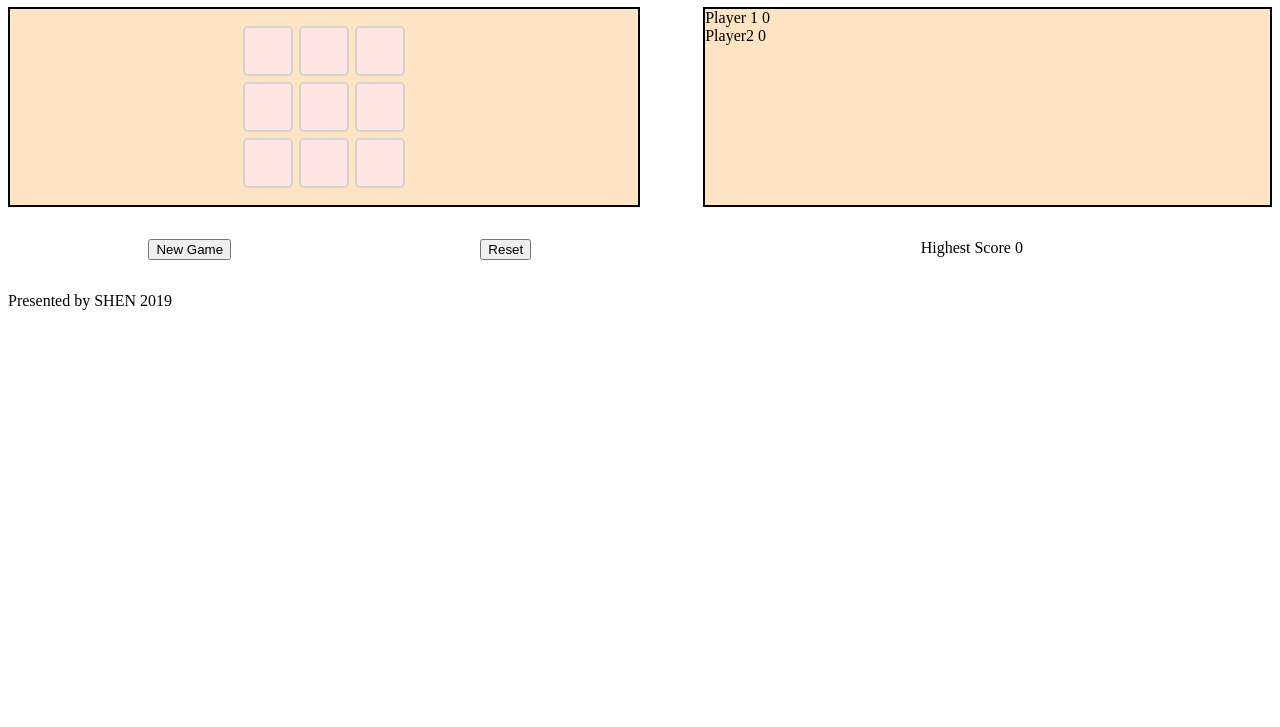
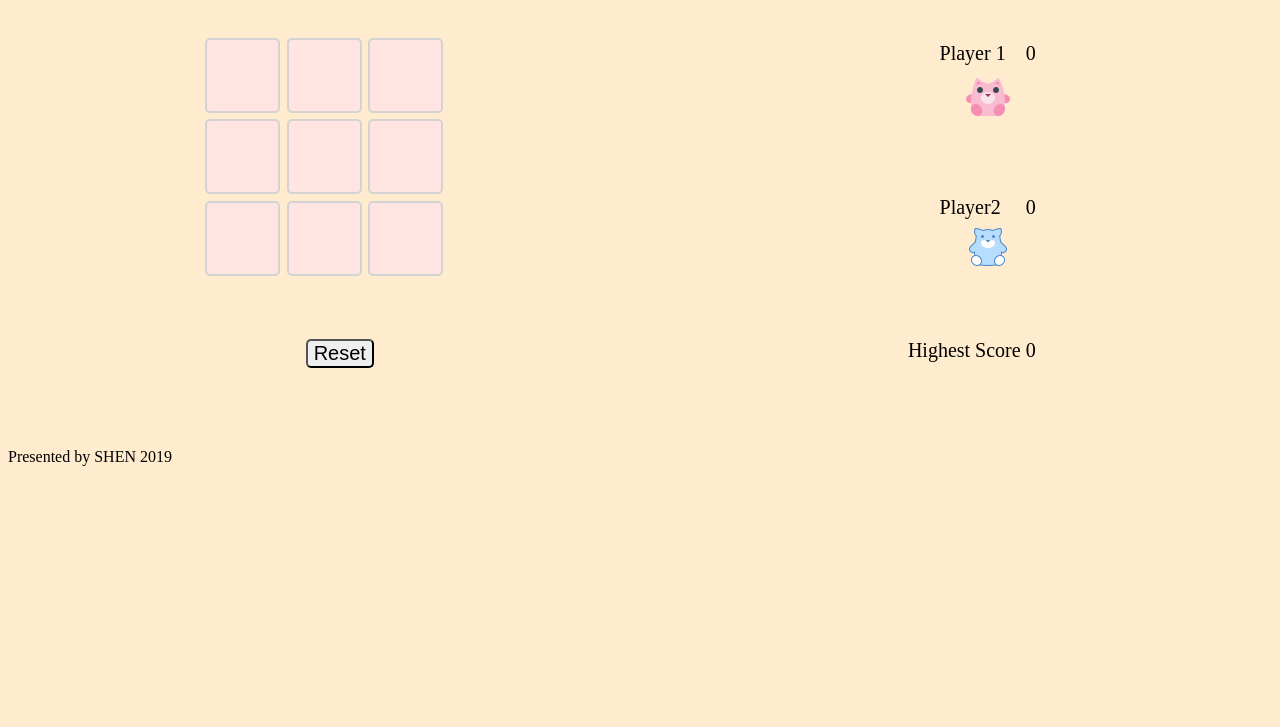
Before and after one commit to Shen-Guo/tic-tac-toe, a plain HTML site: page index.html in a window 1280 px wide. Shown: the part 73-800 px from the top of the page. Drawn offline with nearby package versions, Linux system fonts and the light colour scheme; files whose address does not match are found by name.

Commit message:
second commit

```diff
--- a/app.js
+++ b/app.js
@@ -3,9 +3,10 @@
 var elements=document.querySelectorAll('.element');
 var resetBtn=document.querySelector('.reset-btn')
 var winningCombinations=[[1,2,3],[4,5,6],[7,8,9],[1,5,9],[3,5,7],[1,4,7],[2,5,8],[3,6,9]];
+var winningMatch=[];
 var isPlayer1=true;//pink-bear
 var player1Score=0;
-var player1Score=0;
+var player2Score=0;
 var winner;
 var isWinning=false;
 
@@ -13,9 +14,13 @@ var resetGame=function(){
     elements.forEach(function(element){
         element.classList.remove('blue-bear');
         element.classList.remove('pink-bear');
-        element.classList.remove('.clicked');
+        element.classList.remove('clicked');
+        element.classList.remove('animated','shake');
         isWinning=false;
-
+        isWinning=false;
+        winner=null;
+        document.querySelector('.display-result').textContent='';
+        winningMatch=[];
     })
 
 }
@@ -28,6 +33,7 @@ var resetGame=function(){
 var handleClk=function(event){
 
     if(!isWinning){
+        if(!event.target.classList.contains('clicked')){
 
             if(isPlayer1){
                 event.target.classList.add('pink-bear');
@@ -38,6 +44,7 @@ var handleClk=function(event){
                 event.target.classList.add('blue-bear');
                 event.target.classList.add('clicked');
                 isPlayer1=true;
+            }
         }
 
         checkForWinner();
@@ -50,7 +57,7 @@ var getIdsByClassName=function(className){
     var items=document.querySelectorAll(className);
     var ids=[];
     items.forEach(function(item){
-        ids.push(Number(item.id));
+        ids.push(Number(item.dataset.id));
     })
     return ids
 }
@@ -62,6 +69,8 @@ var check=function(ids,playerName){
         win.forEach(function(num){
             if(ids.includes(num)){
                 counter++;
+
+
             }
         });
 
@@ -70,6 +79,13 @@ var check=function(ids,playerName){
             isWinning=true;
             winner=playerName;
             showWinner(winner);
+            win.forEach(function(num){
+                winningMatch.push(num);
+                highlightWiningDiv(winningMatch);
+                getHighestScore(player1Score,player2Score);
+            })
+
+
             break;
         }
 
@@ -103,11 +119,26 @@ var checkForWinner=function(){
 var checkForDraw=function(){
     if(document.querySelectorAll('.clicked').length===document.querySelectorAll('.element').length&&(!isWinning)){
         console.log('draw')
+        document.querySelector('.display-result').textContent='Draw';
+
     }
+}
+var highlightWiningDiv=function(match){
+    match.forEach(function(num){
+        for(var i=0;i<elements.length;i++){
+            if(elements[i].dataset.id==num){
+                elements[i].classList.add('animated', 'shake')
+            }
+        }
+
+
+    })
+
 }
 
 var showWinner=function(name){
     console.log('the winner is player'+name);
+    document.querySelector('.display-result').textContent='the winner is player'+name;
     if(name===1){
         player1Score++;
         document.querySelector('.player1-score').textContent=player1Score;
@@ -117,6 +148,14 @@ var showWinner=function(name){
 
     }
 }
+var getHighestScore=function(score1,score2){
+    if(score1>=score2){
+        document.querySelector('.highest-score').textContent=score1;
+    }else{
+        document.querySelector('.highest-score').textContent=score2;
+    }
+
+}
 
 elements.forEach(function(element){
     element.addEventListener('click',handleClk)
--- a/index.html
+++ b/index.html
@@ -5,6 +5,7 @@
     <meta name="viewport" content="width=device-width, initial-scale=1.0">
     <meta http-equiv="X-UA-Compatible" content="ie=edge">
     <link rel="stylesheet" href="style.css">
+    <link rel="stylesheet" href="https://cdnjs.cloudflare.com/ajax/libs/animate.css/3.7.0/animate.min.css">
     <title>Tic Tac Toe</title>
 </head>
 <body>
@@ -15,36 +16,51 @@
             <div class="element-container">
 
                 <div class="row-wrapper">
-                    <div class="element" id='1'></div>
-                    <div class="element"id='2'></div>
-                    <div class="element"id='3'></div>
+                    <div class="element" data-id='1'></div>
+                    <div class="element" data-id='2'></div>
+                    <div class="element" data-id='3'></div>
                 </div>
                 <div class="row-wrapper">
-                    <div class="element"id='4'></div>
-                    <div class="element"id='5'></div>
-                    <div class="element"id='6'></div>
+                    <div class="element" data-id='4'></div>
+                    <div class="element" data-id='5'></div>
+                    <div class="element" data-id='6'></div>
                 </div>
                 <div class="row-wrapper">
-                    <div class="element"id='7'></div>
-                    <div class="element"id='8'></div>
-                    <div class="element"id='9'></div>
+                    <div class="element" data-id='7'></div>
+                    <div class="element" data-id='8'></div>
+                    <div class="element" data-id='9'></div>
                 </div>
             </div>
+            <div class="display-result"></div>
         </main>
         <aside class="player-div">
-            <div class="player">
-                <label for="" class="player1">Player 1</label>
-                <span class="player1-score">0</span>
-            </div>
-            <div class="player">
-                <label for="" class="player2">Player2</label>
-                <span class="player2-score">0</span>
+            <div class="players">
+                <div class="player">
+                    <div class="player1-info">
+                        <label for="" class="player1">Player 1 </label>
+                        <span class="player1-score">0</span>
+                    </div>
+                    <div class="player1-img">
+                        <img src="/home/amy/sei/tic-tac-tow/icons8-plush-48.png" alt="pink-bear">
+                    </div>
+                </div>
+                <div class="player">
+                    <div class="player2-info">
+                        <label for="" class="player 2">Player2 </label>
+                        <span class="player2-score">0</span>
+                    </div>
+                    <div class="player2-img">
+                        <img src="/home/amy/sei/tic-tac-tow/icons8-plush-40.png" alt="blue-bear">
+                    </div>
+                </div>
+
             </div>
         </aside>
     </div>
+
     <div class="control">
         <div class="buttons">
-            <button class="newgame-btn">New Game</button>
+            <!-- <button class="newgame-btn">New Game</button> -->
             <button class="reset-btn">Reset</button>
 
         </div>
--- a/style.css
+++ b/style.css
@@ -1,14 +1,17 @@
 *{
     box-sizing: border-box;
 }
+body{
+    background-color: blanchedalmond;
+}
 header{
     text-align: center;
-    background-color: aquamarine;
+    background-color: #b67fff36;
 }
-.game-area, .player-div{
+/* .game-area, .player-div{
     border:2px solid black;
-    background-color: bisque;
-}
+
+} */
 .container{
     display: flex;
     justify-content: space-between;
@@ -17,26 +20,49 @@ header{
 }
 .game-area{
     width:50%;
+
     display: flex;
+    flex-direction: column;
     align-items: center;
     justify-content: center;
-    height:200px;
+    height:300px;
 }
+
 .element-container{
     display: flex;
     flex-direction: column;
     justify-content: space-around;
 }
 .player-div{
+    display: flex;
     width:45%;
+
+    justify-content: space-around;
+}
+.players{
+    display: flex;
+    flex-direction: column;
+    justify-content: space-around;
+}
+.player{
+    display:flex;
+    flex-direction: column;
 }
 .row-wrapper{
     display:flex;
     justify-content: center;
 }
+.player1-info,.player2-info{
+    display: flex;
+    justify-content: space-between;
+}
+.player1-img,.player2-img{
+    align-self: center;
+    margin-top: 0.5em;
+}
 .element{
-    width:50px;
-    height: 50px;
+    width:75px;
+    height: 75px;
     border: 2px solid lightgrey;
     background-color:mistyrose;
     margin: 0.2em;
@@ -52,20 +78,41 @@ header{
     width:50%;
     display: flex;
     justify-content: space-around;
+
 }
 .display-highest-score{
     width:45%;
     text-align: center;
 }
 footer{
-    margin-top: 2em;
+    margin-top: 5em;
 
 }
 .blue-bear{
     background: url('/home/amy/sei/tic-tac-tow/icons8-plush-40.png') no-repeat;
-    background:cover;
+    background-position: center;
 
 }
 .pink-bear{
     background: url('/home/amy/sei/tic-tac-tow/icons8-plush-48.png') no-repeat;
+    background-position: center;
 }
+.display-result{
+    text-align: center;
+    font-size: 20px;
+}
+
+
+span.player1-score {
+    margin-left: 20px;
+}
+span.player2-score {
+    margin-left: 20px;
+}
+.reset-btn{
+    font-size: 20px;
+    border-radius: 5px;
+}
+label,span{
+    font-size: 20px;
+}
```
Lines whose indentation alone changed are shown as unchanged.
